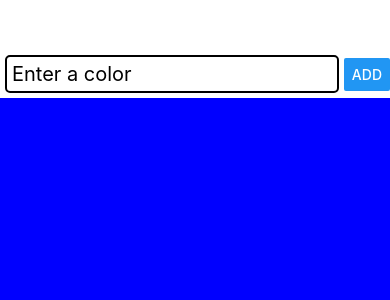
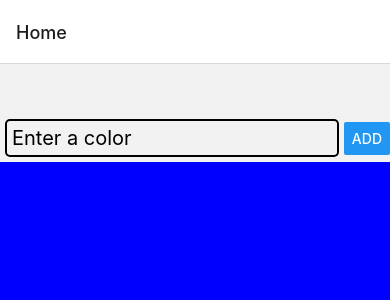
Before and after one commit to coolusername244/color-catalog, a React Native app: screen / in a window 390 px wide. Shown: the top 300 px of the page. Built offline with nearby package versions, Linux system fonts and the light colour scheme.

Commit message:
feat: add navigation

```diff
--- a/App.tsx
+++ b/App.tsx
@@ -1,35 +1,20 @@
-import React, { useState } from 'react';
-import { FlatList, StyleSheet } from 'react-native';
-import ColorButton from './components/ColorButton';
-import ColorForm from './components/ColorForm';
-import useColors from './hooks';
+import React from 'react';
+import ColorList from './components/ColorList';
+import ColorDetails from './components/ColorDetails';
+import { NavigationContainer } from '@react-navigation/native';
+import { createNativeStackNavigator } from '@react-navigation/native-stack';
 
-export default function App() {
-  const [backgroundColor, setBackgroundColor] = useState('blue');
-  const { colors, addColor } = useColors();
+const Stack = createNativeStackNavigator();
+
+const App = () => {
   return (
-    <>
-      <ColorForm onNewColor={addColor} />
-      <FlatList
-        style={[styles.container, { backgroundColor }]}
-        data={colors}
-        renderItem={({ item }) => {
-          return (
-            <ColorButton
-              key={item.id}
-              backgroundColor={item.color}
-              onPress={setBackgroundColor}
-            />
-          );
-        }}
-      />
-    </>
+    <NavigationContainer>
+      <Stack.Navigator>
+        <Stack.Screen name="Home" component={ColorList} />
+        <Stack.Screen name="Details" component={ColorDetails} />
+      </Stack.Navigator>
+    </NavigationContainer>
   );
-}
+};
 
-const styles = StyleSheet.create({
-  container: {
-    flex: 1,
-    display: 'flex',
-  },
-});
+export default App;
```
